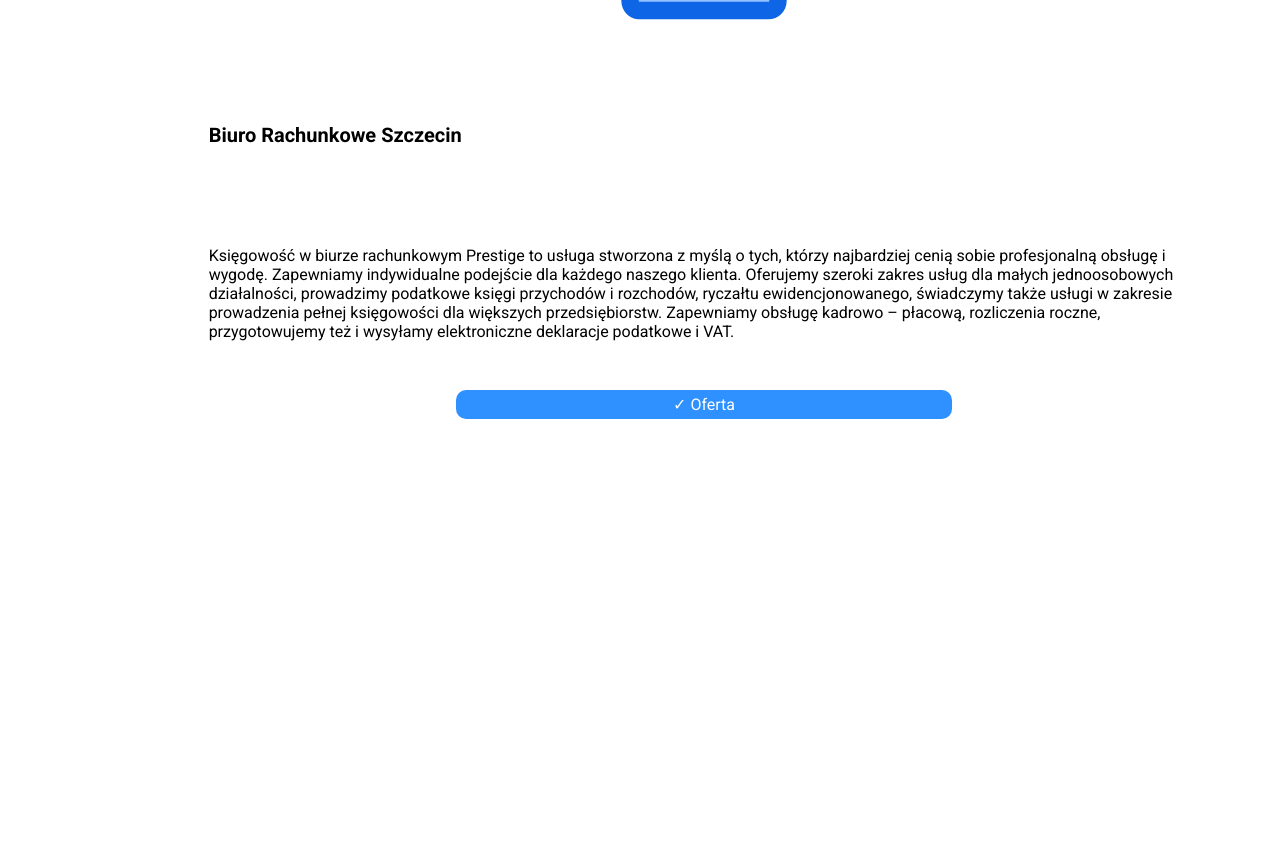
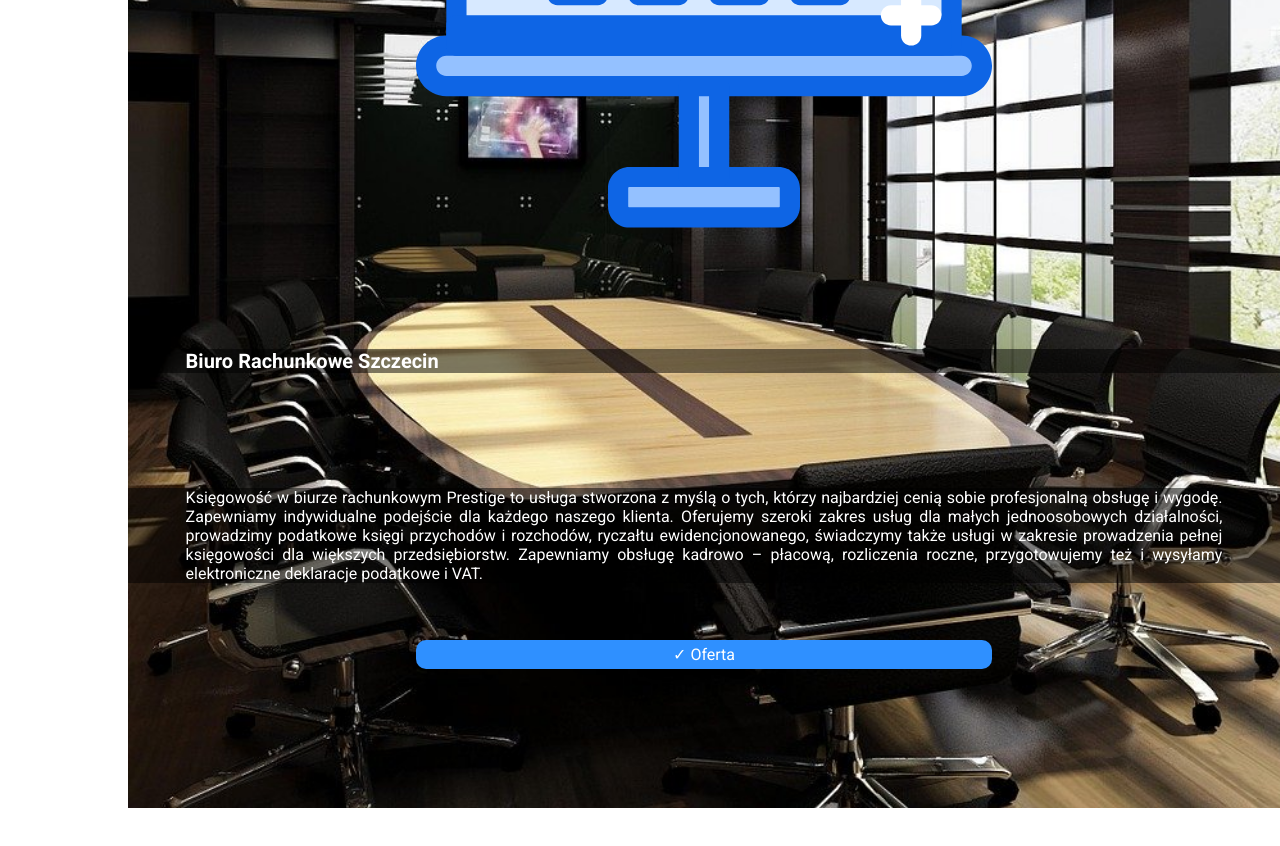
Before and after one commit to pjozwiak10/accounting-office, a React (Create React App) app: page / in a window 1280 px wide. Shown: the part 3560-4406 px from the top of the page. Before the commit the page ends 4110 px from the top, so only its background shows below. Built offline with nearby package versions, Linux system fonts and the light colour scheme.

Commit message:
Finish element 'main' and add 'footer'

```diff
--- a/src/Layouts/StartApp/Features.js
+++ b/src/Layouts/StartApp/Features.js
@@ -52,8 +52,8 @@ class Features extends Component {
         </div>
         <div className="features__feature features__feature--bgi">
           <img src={profits} alt="profits" className="features__feature-image" ref='profits1' />
-          <h1 className="features__feature-header" ref='profits2'>Biuro Rachunkowe Szczecin</h1>
-          <p className="features__feature-description" ref='profits3'>{descriptionSecond}</p>
+          <h1 className="features__feature-header features__feature-header--second" ref='profits2'>Biuro Rachunkowe Szczecin</h1>
+          <p className="features__feature-description features__feature-description--second" ref='profits3'>{descriptionSecond}</p>
           <Link to='usługi' className="features__feature-btn features__feature-btn--second" ref='profits4'>&#x2713; Oferta</Link>
         </div>
       </section>
--- /dev/null
+++ b/src/Layouts/StartApp/Footer.js
@@ -0,0 +1,25 @@
+import React from 'react';
+import image from '../../images/footer/footer.jpg';
+
+const content = 'Nasze biuro rachunkowe powstało z myślą o małych i średnich przedsiębiorstwach, ich potrzebach oraz problemach pojawiających się w trakcie prowadzonej działalności. Posiadamy Certyfikat Księgowy Ministerstwa Finansów numer XXXXX/2007 poświadaczający nasze wysokie kwalifikacje. Jesteśmy młodym i dynamicznym zespołem specjalistów, których celem jest ciągłe wspieranie i rozwój naszych przedsiębiorców poprzez zapewnienie im kompleksowej obsługi w zakresie usług księgowych, finansowych oraz prawnych.'
+
+const Footer = () => {
+  return (
+    <footer className="footer">
+      <img src={image} alt="success" className="footer__image" />
+      <div className="footer__about">
+        <h2 className="footer__about-header">kim jesteśmy</h2>
+        <p className="footer__about-content">{content}</p>
+        <div className="footer__about-address">
+          <p className="footer__about-address-info">Biuro Rachunkowe Prestige</p>
+          <p className="footer__about-address-info">ul. Pomorska 115B, pokój 612</p>
+          <p className="footer__about-address-info">70-812 Szczecin</p>
+          <p className="footer__about-address-info">+48 698 227 887</p>
+          <p className="footer__about-address-info">ijozwiak1959@gmail.com</p>
+        </div>
+      </div>
+    </footer>
+  );
+}
+
+export default Footer;
--- a/src/Layouts/StartApp/Slide.js
+++ b/src/Layouts/StartApp/Slide.js
@@ -6,6 +6,7 @@ const Slide = ({ image, descriptionH1, descriptionH2 }) => {
     backgroundSize: 'cover',
     backgroundRepeat: 'no-repeat',
     backgroundPosition: 'center center',
+    backgroundAttachment: 'fixed',
   }
   return (
     <div className="header-slider__slide" style={styles}>
--- a/src/components/StartApp.js
+++ b/src/components/StartApp.js
@@ -1,12 +1,14 @@
 import React from 'react';
 import Header from '../Layouts/StartApp/Header';
 import Main from '../Layouts/StartApp/Main';
+import Footer from '../Layouts/StartApp/Footer';
 
 const StartApp = () => {
   return (
     <>
       <Header />
       <Main />
+      <Footer />
     </>
   );
 }
--- a/src/scss/App.scss
+++ b/src/scss/App.scss
@@ -6,3 +6,4 @@
 @import './StartApp/header';
 @import './StartApp/advertisement';
 @import './StartApp/features';
+@import './StartApp/footer';
--- a/src/scss/StartApp/_features.scss
+++ b/src/scss/StartApp/_features.scss
@@ -7,7 +7,12 @@
     width: 100%;
     display: flex;
     flex-direction: column;
-    padding: 7%;
+    padding: 7% 0;
+    &--bgi {
+      background-image: url('../../images/features/office.jpg');
+      background-size: cover;
+      background-position: center center;
+    }
   }
   &__feature-image {
     width: 50%;
@@ -16,9 +21,20 @@
   &__feature-header {
     font-size: 2rem;
     margin: 10% 0;
+    padding: 0 5%;
+    &--second {
+    color: white;
+    background-color: rgba(0,0,0,0.5);
+    }
   }
   &__feature-description {
     font-size: 1.6rem;
+    padding:0 5%;
+    &--second {
+    color: white;
+    background-color: rgba(0,0,0,0.5);
+    text-align: justify;
+    }
   }
   &__feature-btn {
     margin: 5% 0;
--- /dev/null
+++ b/src/scss/StartApp/_footer.scss
@@ -0,0 +1,31 @@
+.footer {
+  background-color: #333;
+  margin-top: 15%;
+  margin-left: 10%;
+  padding: 0 5% 10% 5%;
+  width: 90%;
+  display: flex;
+  flex-direction: column;
+  &__image {
+    width: 100%;
+    margin-bottom: 5%;
+  }
+  &__about-header {
+    text-transform: uppercase;
+    color:white;
+    opacity: 0.6;
+    margin-bottom: 5%;
+  }
+  &__about-content{
+    color: white;
+    font-size: 1.2rem;
+    opacity: 0.8;
+    margin-bottom: 5%;
+  }
+  &__about-address-info {
+    font-size: 1.6rem;
+    line-height: 1.6;
+    color: #4C6EA4;
+  }
+
+}
--- a/src/scss/_base.scss
+++ b/src/scss/_base.scss
@@ -4,6 +4,6 @@ html {
 }
 
 .wrapper {
-  // max-width: 1300px;
+  max-width: 1300px;
   margin: 0 auto;
 }
```
Also changed, not shown: src/images/features/office.jpg (added), src/images/footer/footer.jpg (added).
